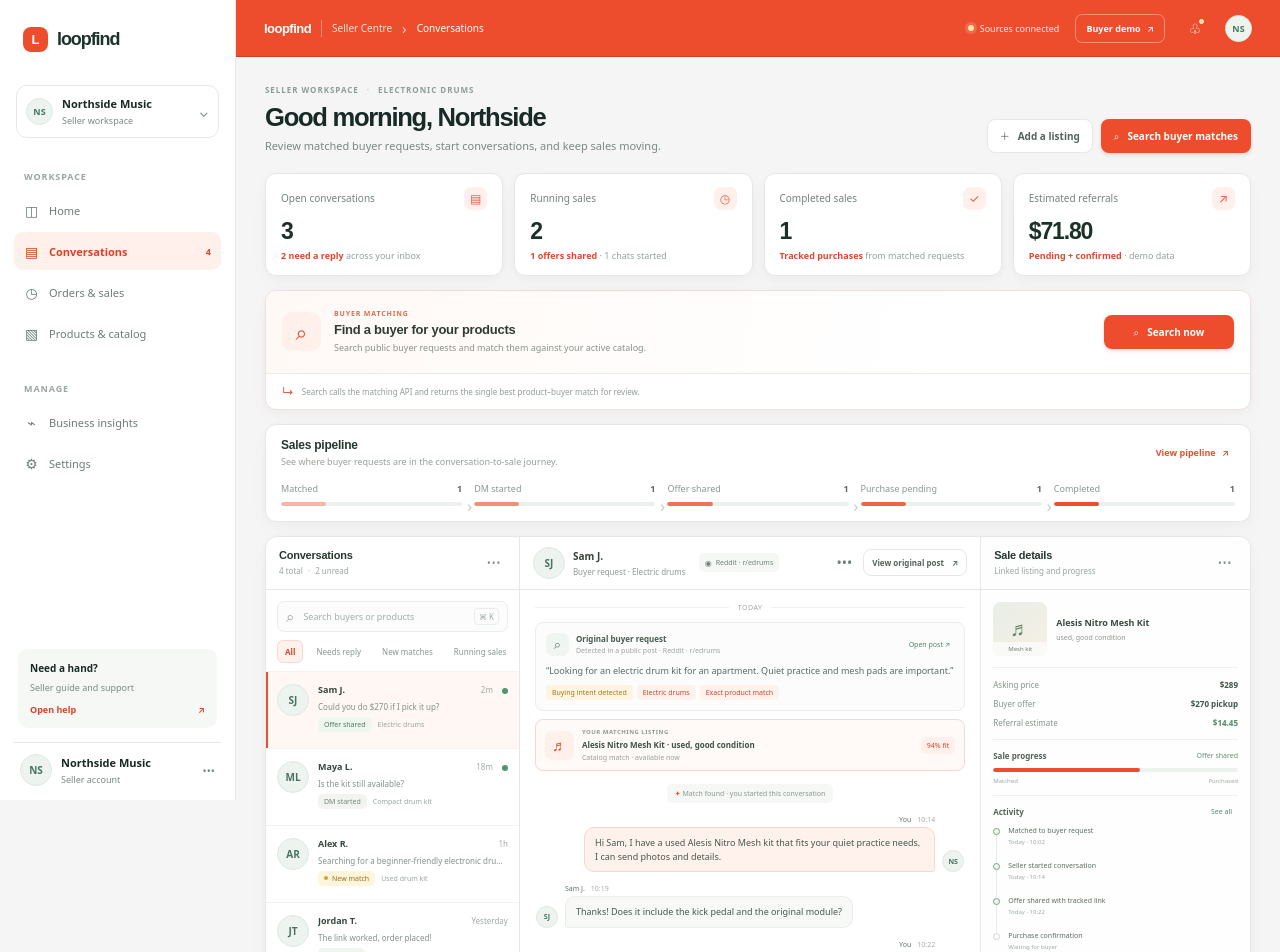
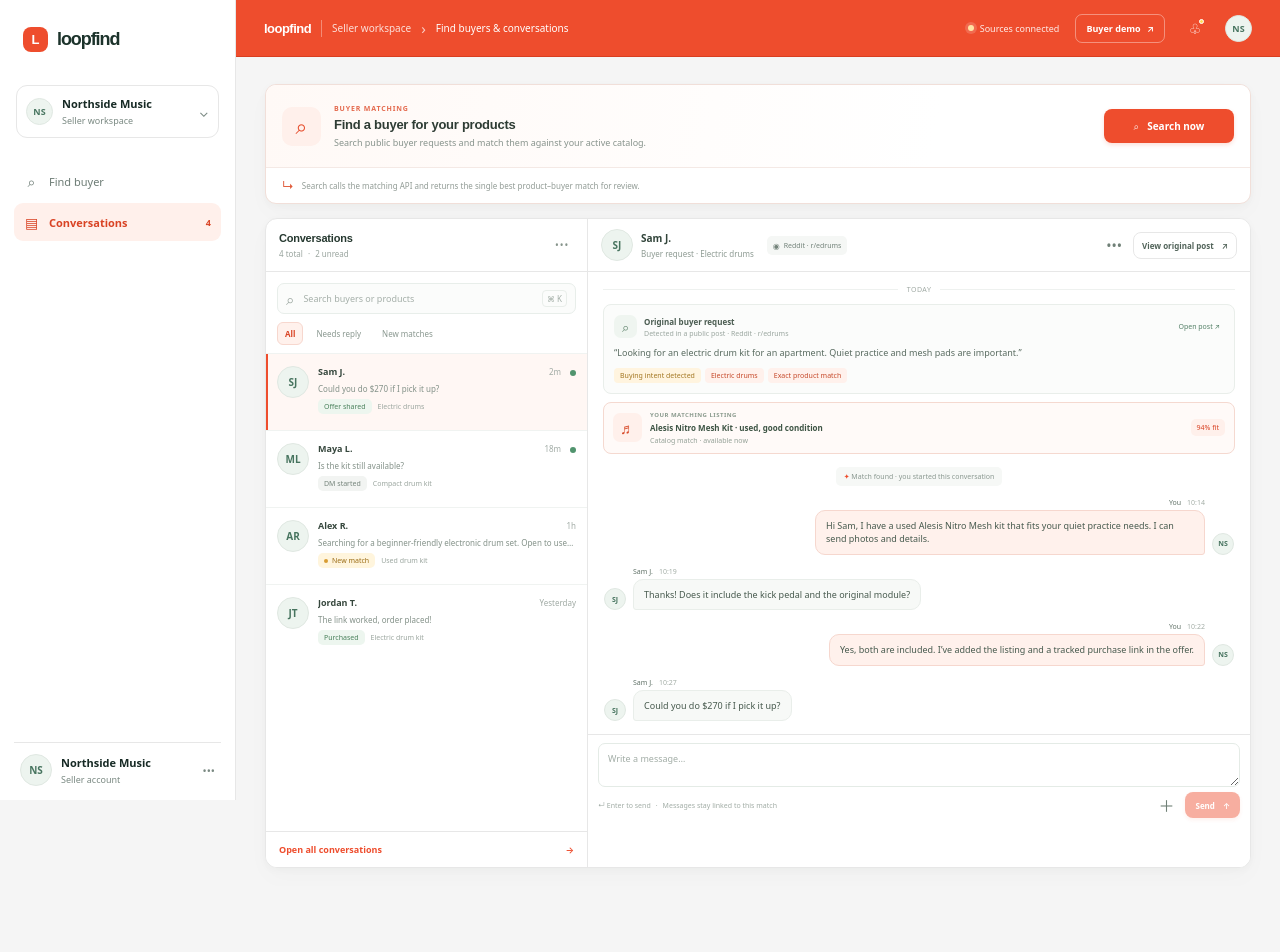
Before and after one commit to trinaldipermana/reverse-marketplace, a React (Vite) app in the folder web/: page / in a window 1280 px wide. Shown: the top 952 px of the page. After the commit the page ends 886 px from the top, so only its background shows below. Built offline with nearby package versions, Linux system fonts and the light colour scheme.

Commit message:
Simplify seller dashboard to matching and conversations (#59)

```diff
--- a/web/src/features/dashboard/DashboardPage.jsx
+++ b/web/src/features/dashboard/DashboardPage.jsx
@@ -109,7 +109,7 @@ const initialThreads = [
   },
 ];
 
-const filters = ['All', 'Needs reply', 'New matches', 'Running sales'];
+const filters = ['All', 'Needs reply', 'New matches'];
 
 function DashboardPage() {
   const [threads, setThreads] = useState(initialThreads);
@@ -131,11 +131,6 @@ function DashboardPage() {
       || (filter === 'Running sales' && ['DM started', 'Offer shared'].includes(thread.stage));
     return matchesQuery && matchesFilter;
   }), [threads, query, filter]);
-
-  const runningSales = threads.filter((thread) => ['DM started', 'Offer shared'].includes(thread.stage)).length;
-  const purchases = threads.filter((thread) => thread.stage === 'Purchased').length;
-  const totalReferral = threads.reduce((sum, thread) => sum + Number(thread.referral.replace('$', '')), 0);
-  const activeStageIndex = active.stage === 'New match' ? 0 : active.stage === 'DM started' ? 1 : active.stage === 'Offer shared' ? 2 : active.stage === 'Purchase pending' ? 3 : 4;
 
   function selectThread(thread) {
     setActiveId(thread.id);
@@ -205,8 +200,6 @@ function DashboardPage() {
     setDraft('');
   }
 
-  const onCounteroffer = () => setDraft(`Thanks for the offer. I can do $280 for pickup this week. Would that work for you?`);
-
   return (
     <div className="app-shell">
       <aside className="sidebar">
@@ -217,41 +210,22 @@ function DashboardPage() {
           <Icon>⌄</Icon>
         </button>
         <nav className="side-nav" aria-label="Main navigation">
-          <span className="nav-label">Workspace</span>
-          <button className="nav-item" type="button"><Icon>◫</Icon>Home</button>
-          <button className="nav-item selected" type="button"><Icon>▤</Icon>Conversations<span className="nav-count">{threads.length}</span></button>
-          <button className="nav-item" type="button"><Icon>◷</Icon>Orders &amp; sales</button>
-          <button className="nav-item" type="button"><Icon>▧</Icon>Products &amp; catalog</button>
-          <span className="nav-label nav-spacer">Manage</span>
-          <button className="nav-item" type="button"><Icon>⌁</Icon>Business insights</button>
-          <button className="nav-item" type="button"><Icon>⚙</Icon>Settings</button>
+          <a className="nav-item" href="#find-buyer"><Icon>⌕</Icon>Find buyer</a>
+          <a className="nav-item selected" href="#conversation-area"><Icon>▤</Icon>Conversations<span className="nav-count">{threads.length}</span></a>
         </nav>
         <div className="sidebar-bottom">
-          <div className="help-box"><strong>Need a hand?</strong><span>Seller guide and support</span><button type="button">Open help <span>↗</span></button></div>
           <button className="profile-button" type="button"><Avatar initials="NS" /><span><strong>Northside Music</strong><small>Seller account</small></span><Icon>•••</Icon></button>
         </div>
       </aside>
 
       <main className="main-area">
         <header className="topbar">
-          <div className="breadcrumb"><strong className="top-brand">loopfind</strong><span className="top-divider" /><span>Seller Centre</span><Icon>›</Icon><strong>Conversations</strong></div>
+          <div className="breadcrumb"><strong className="top-brand">loopfind</strong><span className="top-divider" /><span>Seller workspace</span><Icon>›</Icon><strong>Find buyers &amp; conversations</strong></div>
           <div className="top-actions"><span className="connection"><i /> Sources connected</span><a className="buyer-demo-link" href="/buyer">Buyer demo <span>↗</span></a><button aria-label="Notifications" className="icon-button" type="button">♧<i className="notification-dot" /></button><Avatar initials="NS" small /></div>
         </header>
 
         <div className="page-content">
-          <section className="page-heading">
-            <div><div className="date-line">SELLER WORKSPACE <span>·</span> ELECTRONIC DRUMS</div><h1>Good morning, Northside</h1><p>Review matched buyer requests, start conversations, and keep sales moving.</p></div>
-            <div className="heading-actions"><button className="button button-outline" type="button"><span>＋</span> Add a listing</button><button className="button button-primary" type="button" onClick={runMatchSearch} disabled={matchState === 'loading'}><span>⌕</span>{matchState === 'loading' ? 'Searching…' : 'Search buyer matches'}</button></div>
-          </section>
-
-          <section className="metric-grid" aria-label="Seller activity summary">
-            <article className="metric-card"><div className="metric-top"><span>Open conversations</span><span className="metric-icon">▤</span></div><strong>{threads.filter((thread) => thread.stage !== 'Purchased').length}</strong><small><b>{threads.filter((thread) => thread.unread).length} need a reply</b><span> across your inbox</span></small></article>
-            <article className="metric-card"><div className="metric-top"><span>Running sales</span><span className="metric-icon">◷</span></div><strong>{runningSales}</strong><small><b>{threads.filter((thread) => thread.stage === 'Offer shared').length} offers shared</b><span> · {threads.filter((thread) => thread.stage === 'DM started').length} chats started</span></small></article>
-            <article className="metric-card"><div className="metric-top"><span>Completed sales</span><span className="metric-icon">✓</span></div><strong>{purchases}</strong><small><b>Tracked purchases</b><span> from matched requests</span></small></article>
-            <article className="metric-card"><div className="metric-top"><span>Estimated referrals</span><span className="metric-icon">↗</span></div><strong>${totalReferral.toFixed(2)}</strong><small><b>Pending + confirmed</b><span> · demo data</span></small></article>
-          </section>
-
-          <section className="match-search-card" aria-live="polite">
+          <section className="match-search-card" id="find-buyer" aria-live="polite">
             <div className="match-search-head">
               <div className="match-search-icon">⌕</div>
               <div className="match-search-copy"><span className="eyebrow">BUYER MATCHING</span><h2>Find a buyer for your products</h2><p>Search public buyer requests and match them against your active catalog.</p></div>
@@ -270,26 +244,7 @@ function DashboardPage() {
             </article>}
           </section>
 
-          <section className="pipeline-card">
-            <div className="section-heading"><div><h2>Sales pipeline</h2><p>See where buyer requests are in the conversation-to-sale journey.</p></div><button className="text-button" type="button">View pipeline <span>↗</span></button></div>
-            <div className="pipeline-track">
-              {[
-                ['Matched', threads.filter((thread) => thread.stage === 'New match').length],
-                ['DM started', threads.filter((thread) => thread.stage === 'DM started').length],
-                ['Offer shared', threads.filter((thread) => thread.stage === 'Offer shared').length],
-                ['Purchase pending', 1],
-                ['Completed', purchases],
-              ].map(([label, count], index) => (
-                <div className={`pipeline-stage ${count ? 'has-count' : ''}`} key={label}>
-                  <div className="stage-label"><span>{label}</span><strong>{count}</strong></div>
-                  <div className="stage-bar"><i style={{ width: `${Math.max(8, Math.min(100, Number(count) * 25))}%` }} /></div>
-                  {index < 4 && <span className="stage-chevron">›</span>}
-                </div>
-              ))}
-            </div>
-          </section>
-
-          <section className="workspace-grid" id="conversation-area" aria-label="Conversation inbox and sale details">
+          <section className="workspace-grid" id="conversation-area" aria-label="Conversations">
             <aside className="inbox-panel">
               <div className="inbox-heading"><div><h2>Conversations</h2><span>{threads.length} total <i>·</i> {threads.filter((thread) => thread.unread).length} unread</span></div><button className="dots-button" aria-label="More inbox options" type="button">•••</button></div>
               <label className="search-box"><Icon>⌕</Icon><input aria-label="Search conversations" placeholder="Search buyers or products" value={query} onChange={(event) => setQuery(event.target.value)} /><kbd>⌘ K</kbd></label>
@@ -330,23 +285,11 @@ function DashboardPage() {
               </div>
               <form className={`message-composer ${active.stage === 'New match' ? 'composer-disabled' : ''}`} onSubmit={sendMessage}>
                 <textarea aria-label="Write a message" placeholder={active.stage === 'New match' ? 'Start a DM to contact this buyer' : 'Write a message…'} value={draft} onChange={(event) => setDraft(event.target.value)} disabled={active.stage === 'New match'} />
-                <div className="composer-bottom"><div className="composer-hints"><span>↵ Enter to send</span><span>·</span><span>Messages stay linked to this sale</span></div><div><button className="icon-button" type="button" aria-label="Attach file">＋</button><button className="button button-primary send-button" type="submit" disabled={active.stage === 'New match' || !draft.trim()}>Send <span>↑</span></button></div></div>
+                <div className="composer-bottom"><div className="composer-hints"><span>↵ Enter to send</span><span>·</span><span>Messages stay linked to this match</span></div><div><button className="icon-button" type="button" aria-label="Attach file">＋</button><button className="button button-primary send-button" type="submit" disabled={active.stage === 'New match' || !draft.trim()}>Send <span>↑</span></button></div></div>
               </form>
             </section>
 
-            <aside className="sale-panel">
-              <div className="sale-heading"><div><h2>Sale details</h2><span>Linked listing and progress</span></div><button className="dots-button" aria-label="More sale options" type="button">•••</button></div>
-              <div className="sale-body">
-                <div className="listing-preview"><div className="product-art"><span>♬</span><i>Mesh kit</i></div><div className="listing-copy"><strong>{active.product}</strong><span>{active.listing.split('·').slice(1).join('·').trim()}</span>{active.productUrl && <a className="shopee-link compact" href={active.productUrl} target="_blank" rel="noreferrer"><span>S</span> View on Shopee ↗</a>}</div></div>
-                <div className="sale-facts"><div><span>Asking price</span><strong>{active.price}</strong></div><div><span>Buyer offer</span><strong>{active.offer}</strong></div><div><span>Referral estimate</span><strong className="green-text">{active.referral}</strong></div></div>
-                <div className="sale-progress"><div className="progress-heading"><strong>Sale progress</strong><span>{active.stage}</span></div><div className="progress-track"><i style={{ width: `${Math.max(12, (activeStageIndex + 1) * 20)}%` }} /></div><div className="progress-labels"><span>Matched</span><span>Purchased</span></div></div>
-                <div className="activity-block"><div className="activity-heading"><strong>Activity</strong><button type="button">See all</button></div><div className="activity-timeline">{active.events.map(([label, time, status]) => <div className={`activity-event ${status}`} key={label}><i /><div><strong>{label}</strong><span>{time}</span></div></div>)}</div></div>
-                <div className="next-action"><span className="next-label">SUGGESTED NEXT STEP</span><strong>{active.stage === 'New match' ? 'Start a conversation' : active.stage === 'DM started' ? 'Share an offer' : active.stage === 'Purchased' ? 'Sale completed' : 'Respond to buyer offer'}</strong><p>{active.stage === 'New match' ? 'The buyer’s public request matches this listing. Start with a personal note about why it fits.' : active.stage === 'DM started' ? 'Send the listing and a tracked purchase link when the buyer is ready.' : active.stage === 'Purchased' ? 'Tracked purchase confirmed. Your referral is being processed.' : 'Sam offered $270 for pickup. Reply with a counteroffer or confirm the price.'}</p>{active.stage === 'New match' ? <button className="button button-primary full-button" type="button" onClick={startConversation}>Start a DM <span>→</span></button> : active.stage === 'Offer shared' ? <button className="button button-outline full-button" type="button" onClick={onCounteroffer}>Create counteroffer</button> : null}</div>
-                <p className="demo-note">Illustrative demo data. Referral earnings are estimates until a tracked purchase is confirmed.</p>
-              </div>
-            </aside>
           </section>
-          <footer className="page-footer"><span>Loopfind Seller workspace</span><span>Example data · Activity is linked to matched buyer intent</span></footer>
         </div>
       </main>
     </div>
--- a/web/src/styles.css
+++ b/web/src/styles.css
@@ -39,6 +39,7 @@ button:focus-visible, input:focus-visible, textarea:focus-visible { outline: 3px
 .nav-label { padding: 8px 10px 5px; color: #9aa69f; font-size: 9px; font-weight: 600; letter-spacing: .1em; text-transform: uppercase; }
 .nav-spacer { margin-top: 19px; }
 .nav-item { min-height: 38px; display: flex; align-items: center; gap: 10px; padding: 0 10px; border: 0; border-radius: 9px; background: transparent; color: #6d7c75; text-align: left; font-size: 11px; }
+.side-nav a { text-decoration: none; }
 .nav-item:hover { background: #f7f9f7; color: var(--ink); }
 .nav-item.selected { background: var(--green-soft); color: var(--green-strong); font-weight: 600; }
 .nav-item .icon { width: 15px; color: currentColor; text-align: center; font-size: 14px; }
@@ -158,8 +159,8 @@ h2 { color: #25382f; font-family: Manrope, sans-serif; font-size: 12px; font-wei
 .pipeline-stage:nth-child(4) .stage-bar i { background: #eb6748; }
 .pipeline-stage:nth-child(5) .stage-bar i { background: #ee4d2d; }
 .stage-chevron { position: absolute; top: 12px; right: -10px; color: #c4cec7; font-size: 17px; }
-.workspace-grid { min-height: 570px; display: grid; grid-template-columns: minmax(230px, .8fr) minmax(400px, 1.45fr) minmax(245px, .85fr); overflow: hidden; border: 1px solid var(--line); border-radius: 12px; background: var(--paper); box-shadow: var(--shadow); }
-.inbox-panel, .conversation-panel, .sale-panel { min-width: 0; }
+.workspace-grid { min-height: 650px; display: grid; grid-template-columns: minmax(250px, .72fr) minmax(480px, 1.48fr); overflow: hidden; border: 1px solid var(--line); border-radius: 12px; background: var(--paper); box-shadow: var(--shadow); }
+.inbox-panel, .conversation-panel { min-width: 0; }
 .inbox-panel { display: flex; flex-direction: column; border-right: 1px solid var(--line); }
 .inbox-heading, .sale-heading { min-height: 53px; display: flex; align-items: center; justify-content: space-between; gap: 8px; padding: 0 13px; border-bottom: 1px solid var(--line); }
 .inbox-heading h2, .sale-heading h2 { font-size: 11px; }
@@ -306,16 +307,7 @@ h2 { color: #25382f; font-family: Manrope, sans-serif; font-size: 12px; font-wei
 @media (max-width: 1250px) {
   .app-shell { grid-template-columns: 210px minmax(0, 1fr); }
   .page-content { padding-right: 19px; padding-left: 19px; }
-  .workspace-grid { grid-template-columns: minmax(210px, .75fr) minmax(360px, 1.35fr); }
-  .sale-panel { grid-column: 1 / -1; border-top: 1px solid var(--line); border-left: 0; }
-  .sale-body { display: grid; grid-template-columns: 1fr 1fr; gap: 0 18px; }
-  .listing-preview, .sale-facts, .sale-progress, .activity-block, .next-action, .demo-note { align-self: start; }
-  .listing-preview { grid-column: 1; }
-  .sale-facts { grid-column: 1; grid-row: 2; }
-  .sale-progress { grid-column: 1; grid-row: 3; }
-  .activity-block { grid-column: 2; grid-row: 1 / span 2; }
-  .next-action { grid-column: 2; grid-row: 3; }
-  .demo-note { grid-column: 1 / -1; }
+  .workspace-grid { grid-template-columns: minmax(220px, .72fr) minmax(390px, 1.28fr); }
 }
 @media (max-width: 900px) {
   .app-shell { grid-template-columns: 64px minmax(0, 1fr); }
@@ -327,9 +319,7 @@ h2 { color: #25382f; font-family: Manrope, sans-serif; font-size: 12px; font-wei
   .nav-item { width: 42px; height: 42px; justify-content: center; padding: 0; }
   .nav-item .icon { font-size: 16px; }
   .nav-count { display: none; }
-  .workspace-grid { grid-template-columns: minmax(190px, .75fr) minmax(330px, 1.25fr); }
-  .metric-card { padding: 11px; }
-  .metric-card > small { line-height: 1.5; }
+  .workspace-grid { grid-template-columns: minmax(180px, .72fr) minmax(310px, 1.28fr); }
 }
 @media (max-width: 680px) {
   .app-shell { display: block; }
@@ -339,21 +329,12 @@ h2 { color: #25382f; font-family: Manrope, sans-serif; font-size: 12px; font-wei
   .page-content { padding: 19px 12px 14px; }
   .page-heading { align-items: flex-start; flex-direction: column; margin-bottom: 14px; }
   .page-heading .button { min-height: 31px; }
-  .heading-actions { width: 100%; }
-  .heading-actions .button-primary { flex: 1; }
   .match-search-head { align-items: flex-start; flex-wrap: wrap; padding: 12px; }
   .match-search-icon { width: 32px; height: 32px; }
   .match-search-copy { width: calc(100% - 48px); flex: initial; }
   .search-button { width: 100%; }
   .preview-columns { grid-template-columns: 1fr; }
   .preview-buyer { border-right: 0; border-bottom: 1px solid #f0e9e6; }
-  .metric-grid { grid-template-columns: repeat(2, minmax(0, 1fr)); gap: 8px; }
-  .metric-card { padding: 10px; }
-  .metric-card > strong { font-size: 20px; }
-  .metric-card > small { font-size: 8px; }
-  .pipeline-card { padding: 11px; overflow: hidden; }
-  .pipeline-track { min-width: 540px; gap: 9px; }
-  .pipeline-card { overflow-x: auto; }
   .workspace-grid { display: flex; flex-direction: column; min-height: 0; }
   .inbox-panel { border-right: 0; border-bottom: 1px solid var(--line); }
   .thread-list { display: grid; grid-template-columns: repeat(2, minmax(0, 1fr)); }
@@ -364,9 +345,6 @@ h2 { color: #25382f; font-family: Manrope, sans-serif; font-size: 12px; font-wei
   .buyer-heading { flex-wrap: wrap; }
   .source-tag { margin-left: 35px; }
   .conversation-actions .button { display: none; }
-  .sale-panel { border-top: 1px solid var(--line); }
-  .sale-body { display: block; }
-  .page-footer { flex-direction: column; }
 }
 
 @media (prefers-reduced-motion: reduce) {
```
